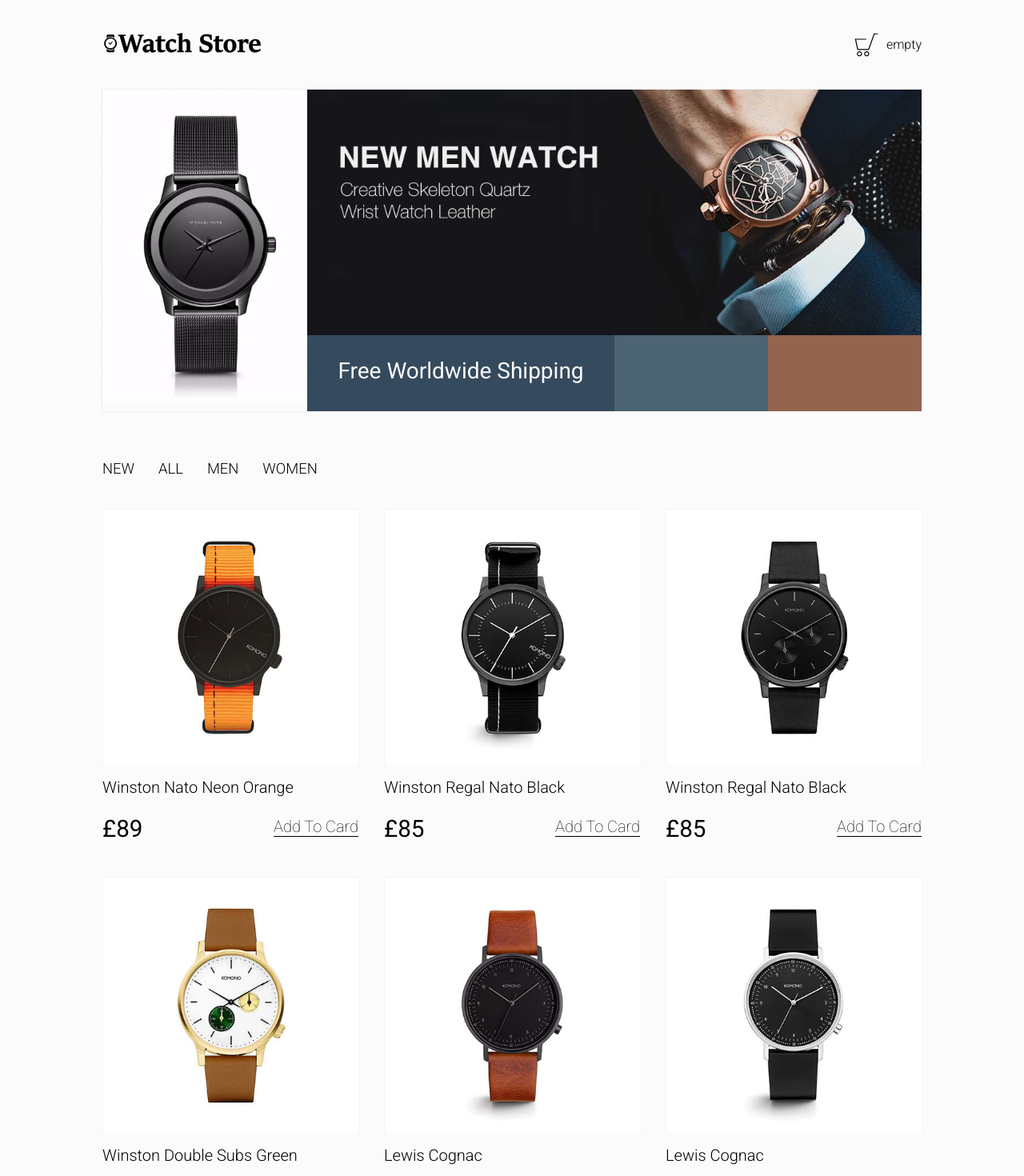
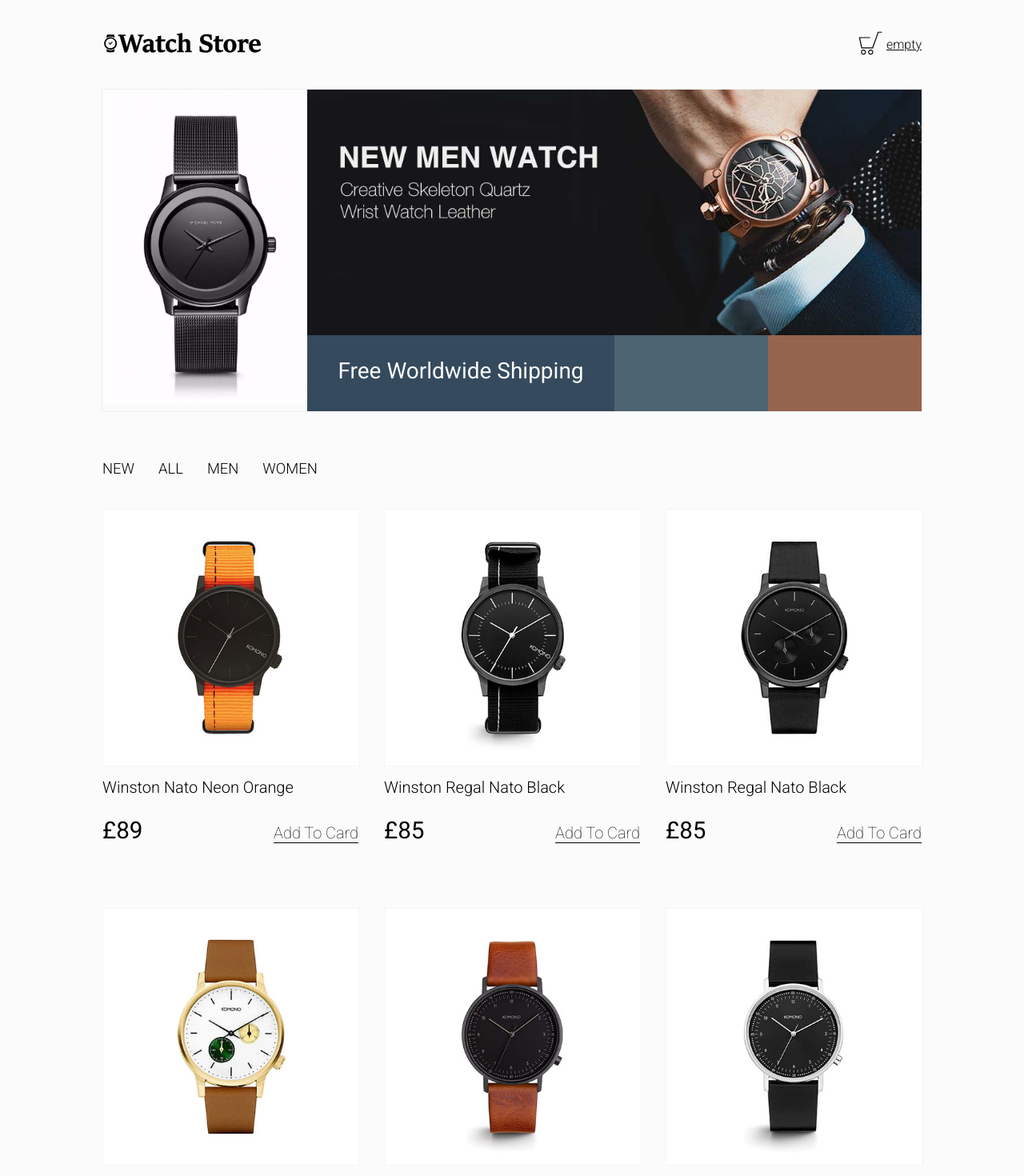
Before and after one commit to babakjahangiri/mini-ecommerce, a React (Create React App) app: page / in a window 1280 px wide. Shown: the top 1470 px of the page at 80% size. Built offline with nearby package versions, Linux system fonts and the light colour scheme.

Commit message:
add NavLInk

```diff
--- a/src/components/Header/header.scss
+++ b/src/components/Header/header.scss
@@ -25,13 +25,16 @@
   display: flex;
   flex-direction: row;
   margin-left: auto;
-  p {
-    margin-left: 10px;
+  a {
     align-self: center;
-  }
-  img {
-    height: 30px;
-    width: auto;
-    align-self: center;
+    margin-left: 5px;
+    //text-decoration: none;
+    color: $heronav-font-color;
+
+    img {
+      height: 30px;
+      width: auto;
+      align-self: center;
+    }
   }
 }
--- a/src/components/Header/index.jsx
+++ b/src/components/Header/index.jsx
@@ -1,4 +1,5 @@
 import React from "react";
+import { NavLink } from "react-router-dom";
 import "./header.scss";
 
 import WatchStoreLogo from "./../../images/wslogo.svg";
@@ -8,12 +9,18 @@ const Header = () => {
   return (
     <header className="header">
       <div className="logo">
-        <img src={WatchStoreLogo} alt="watch store logo" />
+        <NavLink to="/" exact>
+          <img src={WatchStoreLogo} alt="watch store logo" />
+        </NavLink>
       </div>
       <div className="right-menu">
         <div className="cart-small">
-          <img src={cartIcon} alt="cart" />
-          <MiniCartItem />
+          <NavLink to="/cart">
+            <img src={cartIcon} alt="cart" />
+          </NavLink>
+          <NavLink to="/cart">
+            <MiniCartItem />
+          </NavLink>
         </div>
       </div>
     </header>
--- a/src/components/MiniCartItem/index.jsx
+++ b/src/components/MiniCartItem/index.jsx
@@ -1,4 +1,5 @@
 import React from "react";
+
 import "./minicart-item.scss";
 
 const MiniCartItem = () => {
--- a/src/components/ProductCard/productcard.scss
+++ b/src/components/ProductCard/productcard.scss
@@ -19,9 +19,11 @@ $product-grid-width: 320px;
     display: flex;
     flex-direction: row;
     justify-content: space-between;
-
+    margin-bottom: 50px;
     p {
-      align-self: center;
+      margin: 0;
+      align-self: baseline;
+      padding-top: 20px;
     }
   }
 }
```
